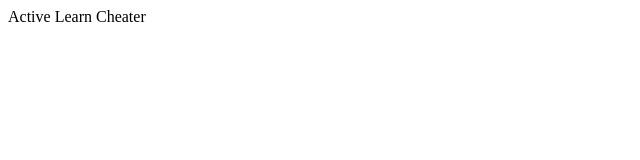
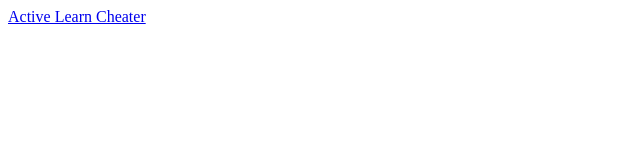
Before and after one commit to osc-hp/website, a plain HTML site: page index.html in a window 1280 px wide. Shown: the whole page, without its empty margins (0-640 px from the left). Drawn offline with Linux system fonts and the light colour scheme.

Commit message:
Downloads

```diff
--- a/index.html
+++ b/index.html
@@ -4,6 +4,6 @@
 	<title>Oscar</title>
 </head>
 <body>
-	<a src="/downloads/activeLearn.zip">Active Learn Cheater</a>
+	<a href="/downloads/activeLearn.zip">Active Learn Cheater</a>
 </body>
 </html>
```
